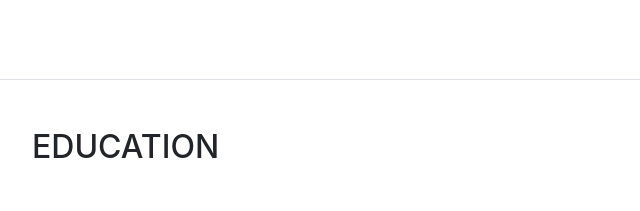
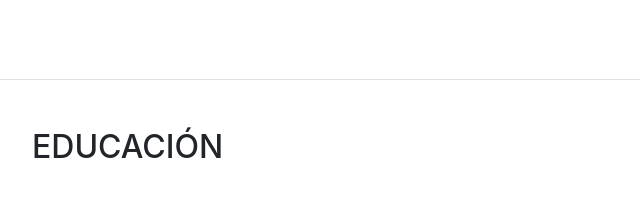
Before and after one commit to mmarinb/web-mmcom, a website with bundled scripts: page index.html in a window 1280 px wide. Shown: the part 1520-1731 px from the top of the page, 288-928 px from the left. Built offline with nearby package versions, Linux system fonts and the light colour scheme; a web font is replaced by a local one.

Commit message:
Cambio menor

```diff
--- a/index.html
+++ b/index.html
@@ -138,7 +138,7 @@
 
       <section class="resume-section p-3 p-lg-5 d-flex flex-column" id="education">
         <div class="my-auto">
-          <h2 class="mb-5">Education</h2>
+          <h2 class="mb-5">Educación</h2>
 
           <div class="resume-item d-flex flex-column flex-md-row mb-5">
             <div class="resume-content mr-auto">
```
